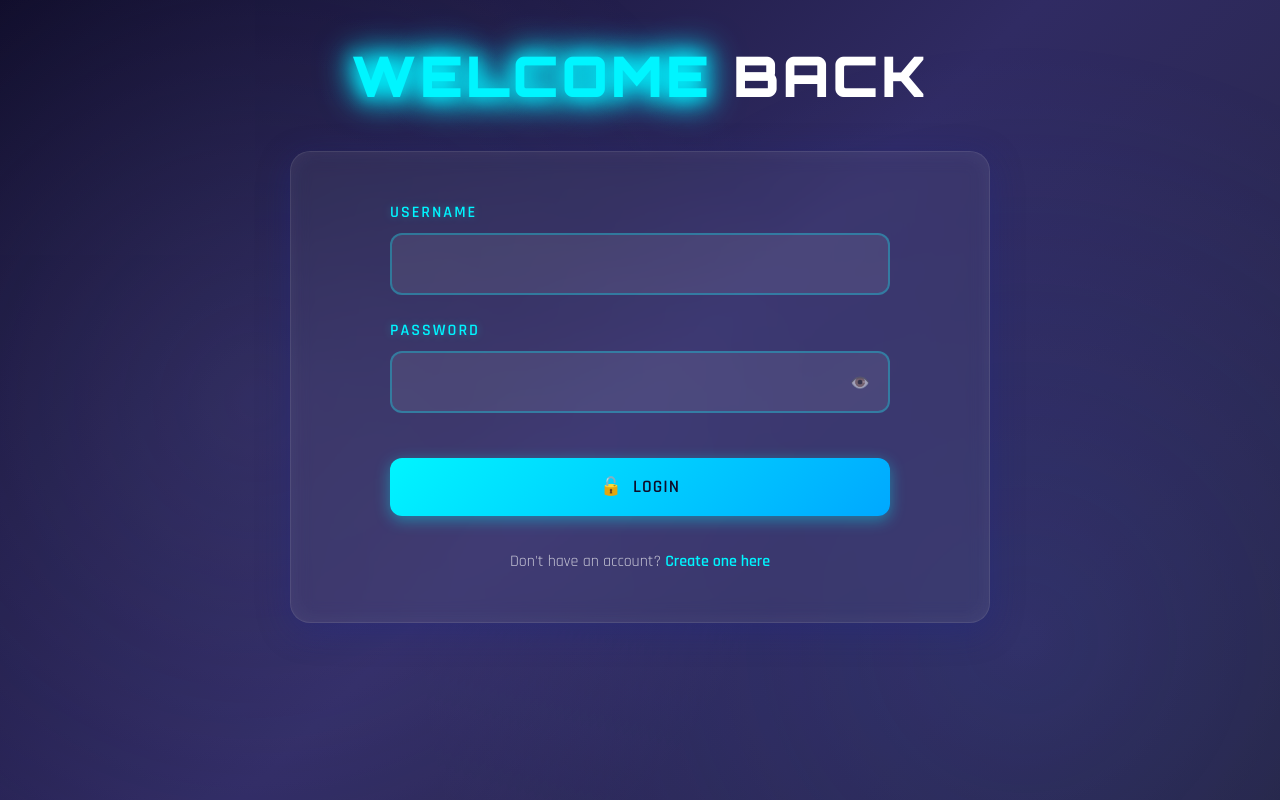
After one commit to Codex-Prime01/QuantumTasker, a Django app: template tasks/templates/tasks/login.html in a window 1280 px wide. The commit adds this page. Run offline with Django 3.2, Linux system fonts and the light colour scheme; the template is opened without the code that fills it, so the values that code supplies are empty, except form fields; tables that the repository leaves empty hold one stand-in row (values such as "Sample post"); form fields are guessed from the names that the template uses.

Commit message:
Updated with login page

```diff
--- a/tasks/static/tasks/style.css
+++ b/tasks/static/tasks/style.css
@@ -1102,7 +1102,7 @@ body:has(.delete-modal)::before {
         padding: 10px;
     }
 
-    .form-input {
+    .form-input, .password-wrapper {
         padding: 15px;
         font-size: 1rem;
     }
@@ -1115,9 +1115,25 @@ body:has(.delete-modal)::before {
     align-items: center;
 }
 
-.password-wrapper .form-input {
-    padding-right: 55px;
-    /* Make room for the eye button */
+.password-wrapper input {
+    width: 100%;
+
+    padding: 18px 20px;
+    background: rgba(255, 255, 255, 0.08);
+    border: 2px solid rgba(0, 245, 255, 0.3);
+    border-radius: 12px;
+    color: #fff;
+    font-size: 1.1rem;
+    font-family: 'Rajdhani', sans-serif;
+    transition: all 0.3s ease;
+    outline: none;
+}
+
+.password-wrapper:focus {
+    background: rgba(255, 255, 255, 0.12);
+    border-color: #00f5ff;
+    box-shadow: 0 0 20px rgba(0, 245, 255, 0.3);
+    transform: translateY(-2px);
 }
 
 .toggle-password {
@@ -1162,3 +1178,19 @@ body:has(.delete-modal)::before {
     opacity: 0;
 }
     */
+
+/* Login Button */
+.btn-login {
+    background: linear-gradient(135deg, #00f5ff, #00a8ff);
+    color: #0f0c29;
+    box-shadow: 0 4px 15px rgba(0, 245, 255, 0.4);
+}
+
+.btn-login:hover {
+    transform: translateY(-3px);
+    box-shadow: 0 6px 25px rgba(0, 245, 255, 0.6);
+}
+
+.btn-login:active {
+    transform: translateY(-1px);
+}
--- /dev/null
+++ b/tasks/templates/tasks/login.html
@@ -0,0 +1,85 @@
+{% load static %}
+<!DOCTYPE html>
+<html lang="en">
+
+<head>
+    <meta charset="UTF-8">
+    <meta name="viewport" content="width=device-width, initial-scale=1.0">
+    <title>Login</title>
+    <link rel="stylesheet" href="{% static 'tasks/style.css' %}">
+</head>
+
+<body>
+    <div class="container">
+        <header>
+            <h1 class="title">
+                <span class="glow">Welcome</span> Back
+            </h1>
+        </header>
+
+        <div class="centerColumn">
+            <div class="auth-form-wrapper">
+                <form method="POST" class="auth-form">
+                    {% csrf_token %}
+
+                    {% if form.errors %}
+                        <div class="error-box">
+                            <p class="error-title">⚠️ Login Failed</p>
+                            <p class="error-message">Please check your username or password.</p>
+                        </div>
+                    {% endif %}
+
+                    <div class="form-group">
+                        <label for="{{ form.username.id_for_label }}" class="form-label">Username</label>
+                        {{ form.username }}
+                    </div>
+
+                    <div class="form-group">
+                        <label for="{{ form.password.id_for_label }}" class="form-label">Password</label>
+                        <div class="password-wrapper">
+                            {{ form.password }}
+                            <button type="button" class="toggle-password" data-target="id_password">
+                                <span class="eye-icon">👁️</span>
+                            </button>
+                        </div>
+                    </div>
+
+                    <div class="form-actions">
+                        <button type="submit" class="btn btn-login">
+                            <span>🔓</span>
+                            <span>Login</span>
+                        </button>
+                    </div>
+
+                    <div class="auth-switch">
+                        <p>Don't have an account? <a href="/register/" class="auth-link">Create one here</a></p>
+                    </div>
+                </form>
+            </div>
+        </div>
+    </div>
+
+    <script>
+        // Password visibility toggle (same as register page)
+        const toggleButtons = document.querySelectorAll('.toggle-password');
+
+        toggleButtons.forEach(button => {
+            button.addEventListener('click', function() {
+                const targetId = this.getAttribute('data-target');
+                const passwordInput = document.getElementById(targetId);
+
+                if (passwordInput.type === 'password') {
+                    passwordInput.type = 'text';
+                    this.classList.add('visible');
+                    this.querySelector('.eye-icon').textContent = 'Hide';
+                } else {
+                    passwordInput.type = 'password';
+                    this.classList.remove('visible');
+                    this.querySelector('.eye-icon').textContent = '👁️';
+                }
+            });
+        });
+    </script>
+</body>
+
+</html>
--- a/tasks/urls.py
+++ b/tasks/urls.py
@@ -6,4 +6,5 @@ urlpatterns = [
     path('update_task/<str:pk>', views.updateTask, name='update'),
     path('delete/<str:pk>', views.deleteTask, name='delete'),
     path('register/', views.registerUser, name='register'),
+    path('login/', views.loginUser, name='login'),
 ]
```
Also changed, not shown: tasks/views.py (+21 -3 lines), tasks/models.py (line endings or trailing spaces).
